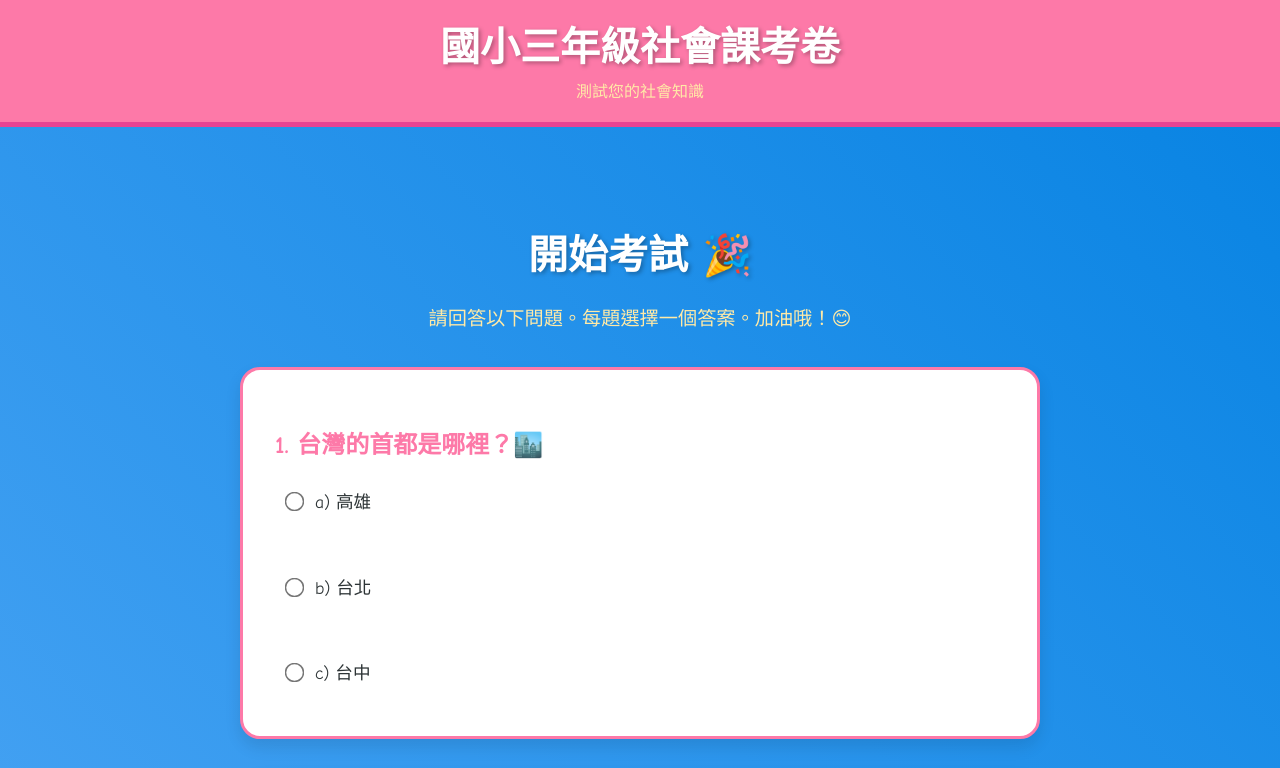
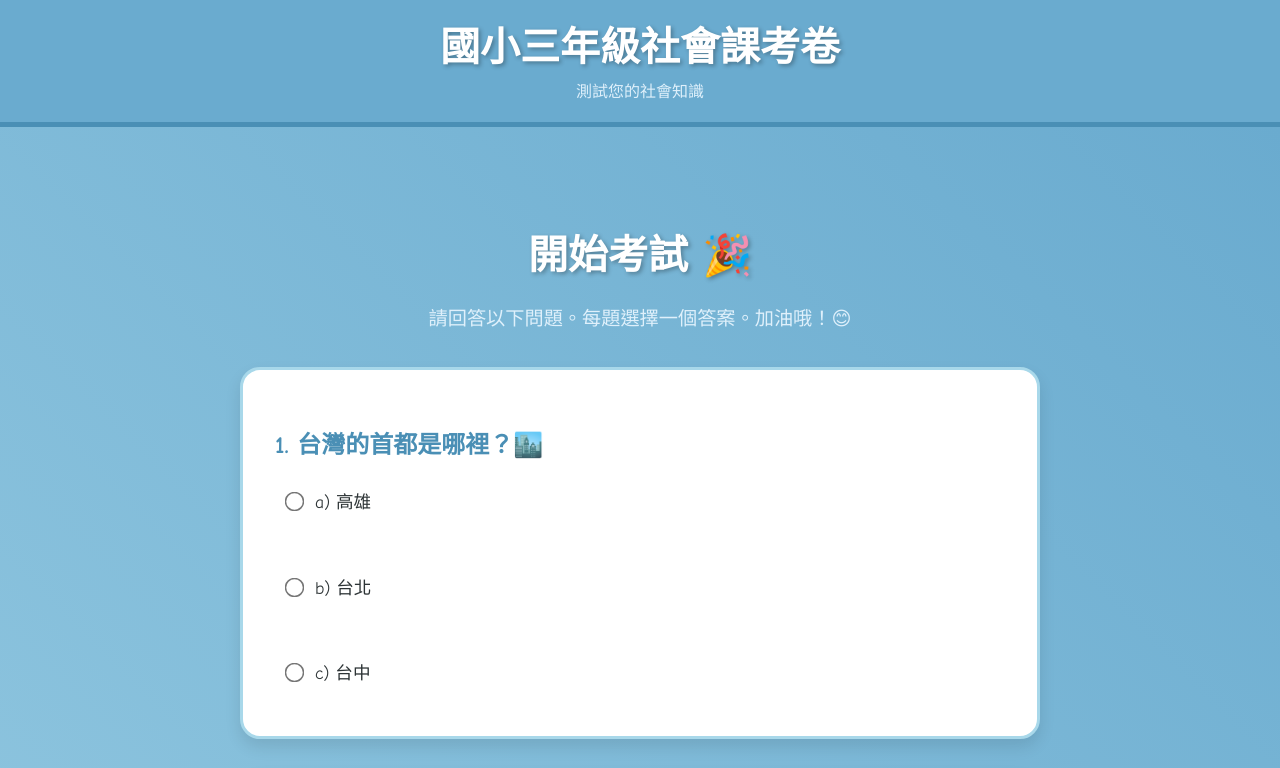
Before and after one commit to ichychen-star/demo-static-page, a plain HTML site: page index.html in a window 1280 px wide. Shown: the top 768 px of the page. Drawn offline with Linux system fonts and the light colour scheme.

Commit message:
調整背景與主色調為柔和天空藍系色系
Co-Authored-By: Claude Sonnet 4.6 <noreply@anthropic.com>

```diff
--- a/style.css
+++ b/style.css
@@ -3,16 +3,16 @@ body {
     font-family: 'Comic Sans MS', cursive, sans-serif;
     margin: 0;
     padding: 0;
-    background: linear-gradient(135deg, #ffeaa7 0%, #fab1a0 50%, #a29bfe 100%);
+    background: linear-gradient(135deg, #e8f4fd 0%, #fef0f8 50%, #edfaf4 100%);
     color: #2d3436;
     line-height: 1.6;
 }
 
 header {
-    background: #fd79a8;
+    background: #6aabcf;
     padding: 1rem 0;
     text-align: center;
-    border-bottom: 5px solid #e84393;
+    border-bottom: 5px solid #4a8fb5;
     box-shadow: 0 4px 8px rgba(0,0,0,0.1);
 }
 
@@ -26,13 +26,13 @@ header {
 .logo p {
     margin: 0;
     font-size: 1rem;
-    color: #ffeaa7;
+    color: #dff0fb;
 }
 
 .hero {
     padding: 4rem 0;
     text-align: center;
-    background: linear-gradient(45deg, #74b9ff 0%, #0984e3 100%);
+    background: linear-gradient(45deg, #a8d8ea 0%, #6aabcf 100%);
     border-radius: 0 0 50% 50% / 0 0 20px 20px;
 }
 
@@ -47,7 +47,7 @@ header {
     font-size: 1.2rem;
     max-width: 600px;
     margin: 0 auto 2rem;
-    color: #ffeaa7;
+    color: #dff0fb;
 }
 
 #quiz-form {
@@ -61,7 +61,7 @@ header {
     padding: 2rem;
     margin-bottom: 2rem;
     border-radius: 20px;
-    border: 3px solid #fd79a8;
+    border: 3px solid #a8d8ea;
     box-shadow: 0 8px 16px rgba(0,0,0,0.1);
     transition: transform 0.3s, box-shadow 0.3s;
 }
@@ -72,7 +72,7 @@ header {
 }
 
 .question h3 {
-    color: #fd79a8;
+    color: #4a8fb5;
     margin-bottom: 1rem;
     font-size: 1.5rem;
 }
@@ -88,7 +88,7 @@ label {
 }
 
 label:hover {
-    background: #ffeaa7;
+    background: #e8f4fd;
 }
 
 input[type="radio"] {
@@ -97,7 +97,7 @@ input[type="radio"] {
 }
 
 button {
-    background: #00b894;
+    background: #5bab94;
     color: #ffffff;
     border: none;
     padding: 1rem 2rem;
@@ -109,7 +109,7 @@ button {
 }
 
 button:hover {
-    background: #00cec9;
+    background: #48957e;
     transform: scale(1.05);
 }
 
@@ -118,16 +118,16 @@ button:hover {
     padding: 2rem;
     background: #ffffff;
     border-radius: 20px;
-    border: 3px solid #fd79a8;
+    border: 3px solid #a8d8ea;
     box-shadow: 0 8px 16px rgba(0,0,0,0.1);
 }
 
 footer {
-    background: #fd79a8;
+    background: #6aabcf;
     padding: 2rem 0;
     text-align: center;
     color: #ffffff;
-    border-top: 5px solid #e84393;
+    border-top: 5px solid #4a8fb5;
 }
 
 @media (max-width: 768px) {
```
